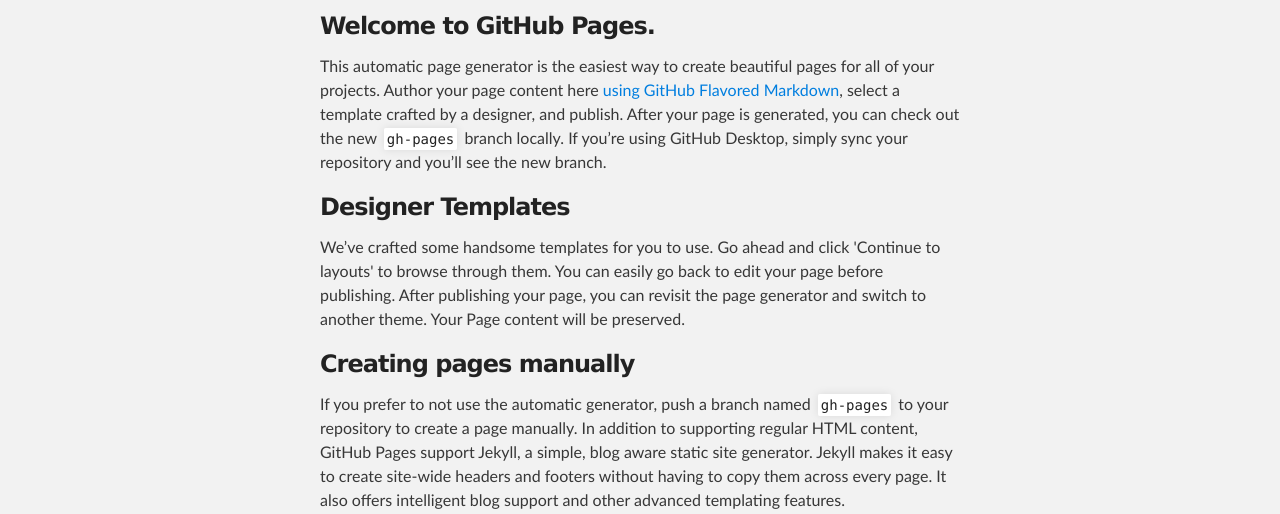
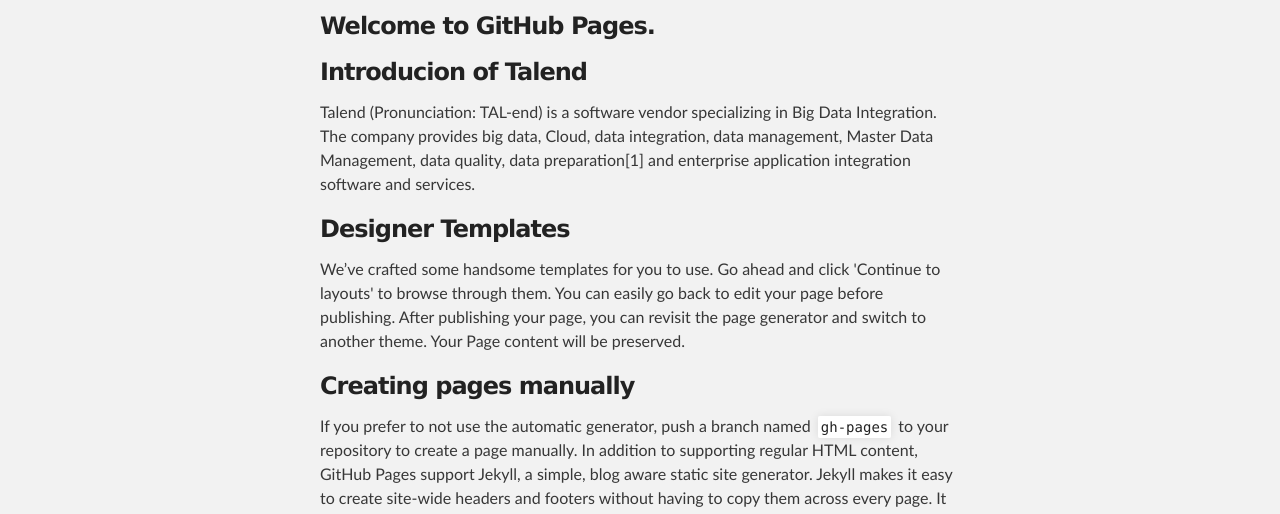
Before and after one commit to Andyyong9611/TSD3301, a plain HTML site: page index.html in a window 1280 px wide. Shown: the part 252-766 px from the top of the page. Drawn offline with Linux system fonts and the light colour scheme.

Commit message:
Update index.html

```diff
--- a/index.html
+++ b/index.html
@@ -33,8 +33,8 @@
       <section id="main_content" class="inner">
         <h3>
 <a id="welcome-to-github-pages" class="anchor" href="#welcome-to-github-pages" aria-hidden="true"><span aria-hidden="true" class="octicon octicon-link"></span></a>Welcome to GitHub Pages.</h3>
-
-<p>This automatic page generator is the easiest way to create beautiful pages for all of your projects. Author your page content here <a href="https://guides.github.com/features/mastering-markdown/">using GitHub Flavored Markdown</a>, select a template crafted by a designer, and publish. After your page is generated, you can check out the new <code>gh-pages</code> branch locally. If you’re using GitHub Desktop, simply sync your repository and you’ll see the new branch.</p>
+        <h3>Introducion of Talend</h3>
+<p>Talend (Pronunciation: TAL-end) is a software vendor specializing in Big Data Integration. The company provides big data, Cloud, data integration, data management, Master Data Management, data quality, data preparation[1] and enterprise application integration software and services.</p>
 
 <h3>
 <a id="designer-templates" class="anchor" href="#designer-templates" aria-hidden="true"><span aria-hidden="true" class="octicon octicon-link"></span></a>Designer Templates</h3>
```
